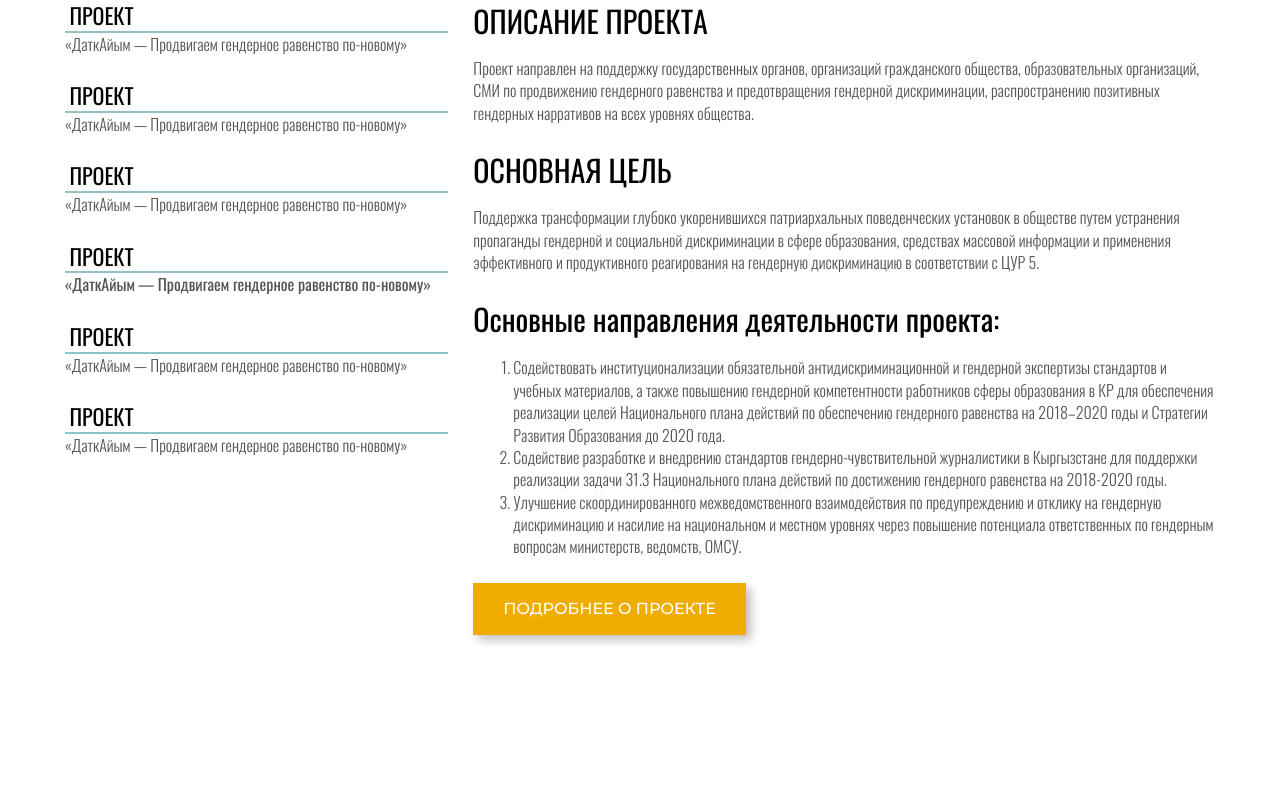
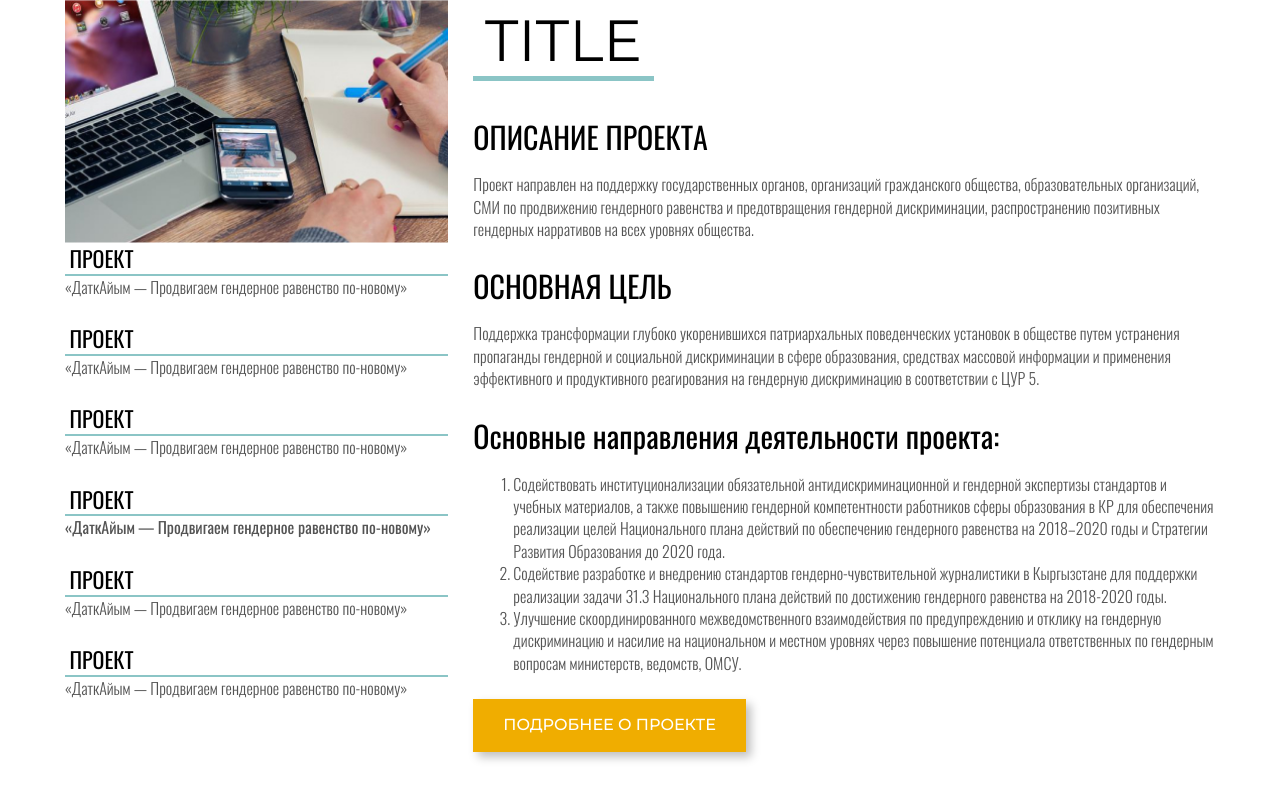
Before and after one commit to Lvl3Mage/SocialTechAgency, a website built with webpack: page src/html/project.html in a window 1280 px wide. Built offline with nearby package versions, Linux system fonts and the light colour scheme.

Commit message:
Added image and title to project.html

```diff
--- a/src/assets/scss/main.scss
+++ b/src/assets/scss/main.scss
@@ -150,7 +150,7 @@ h2{
 	}
 }
 .video {
-	width: 100%;
+	// width: 100%;
 	position: relative;
 	line-height: 0;
 	&>img{
--- a/src/html/project.html
+++ b/src/html/project.html
@@ -4,6 +4,7 @@
 	<div class="container">
 		<div class="fx m--b-25 fx-wr--w">
 			<div class="fx-el--33 sm-fx-el--100">
+				<img src="../assets/images/stock1.jpg" alt="" class="img--w">
 				<div class="underline--mar text--title-font text--S text--upperscale text--400">
 					ПРОЕКТ
 				</div>
@@ -42,7 +43,8 @@
 				</div>
 			</div>
 			<div class="fx-el--66 p--l-25 sm-fx-el--100">
-				<div class="text--title-font text--400 text--upperscale text--M m--b-15">
+				<h1 class="underline--mar">title</h1>
+				<div class="text--title-font text--400 text--upperscale text--M m--t-35 m--b-15">
 					ОПИСАНИЕ ПРОЕКТА
 				</div>
 				<div class="text--gray text--300 text--title-font m--b-25">
```
